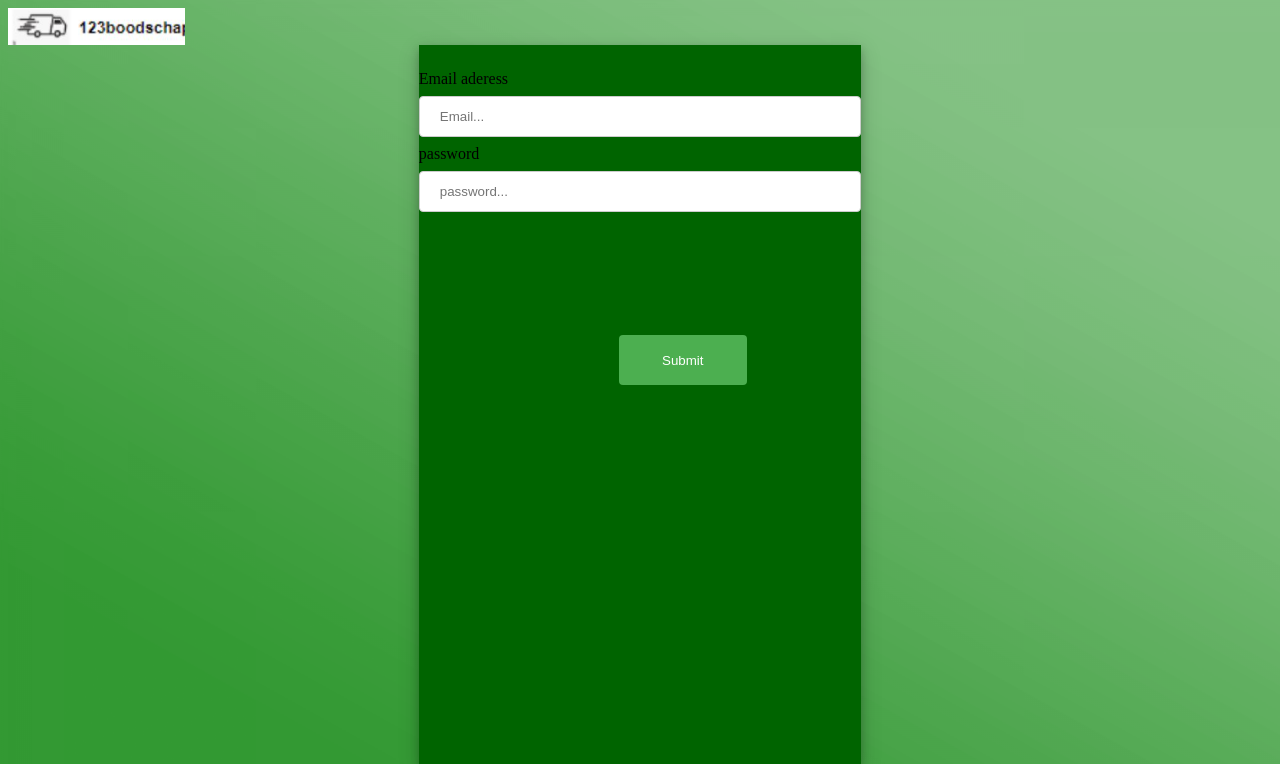
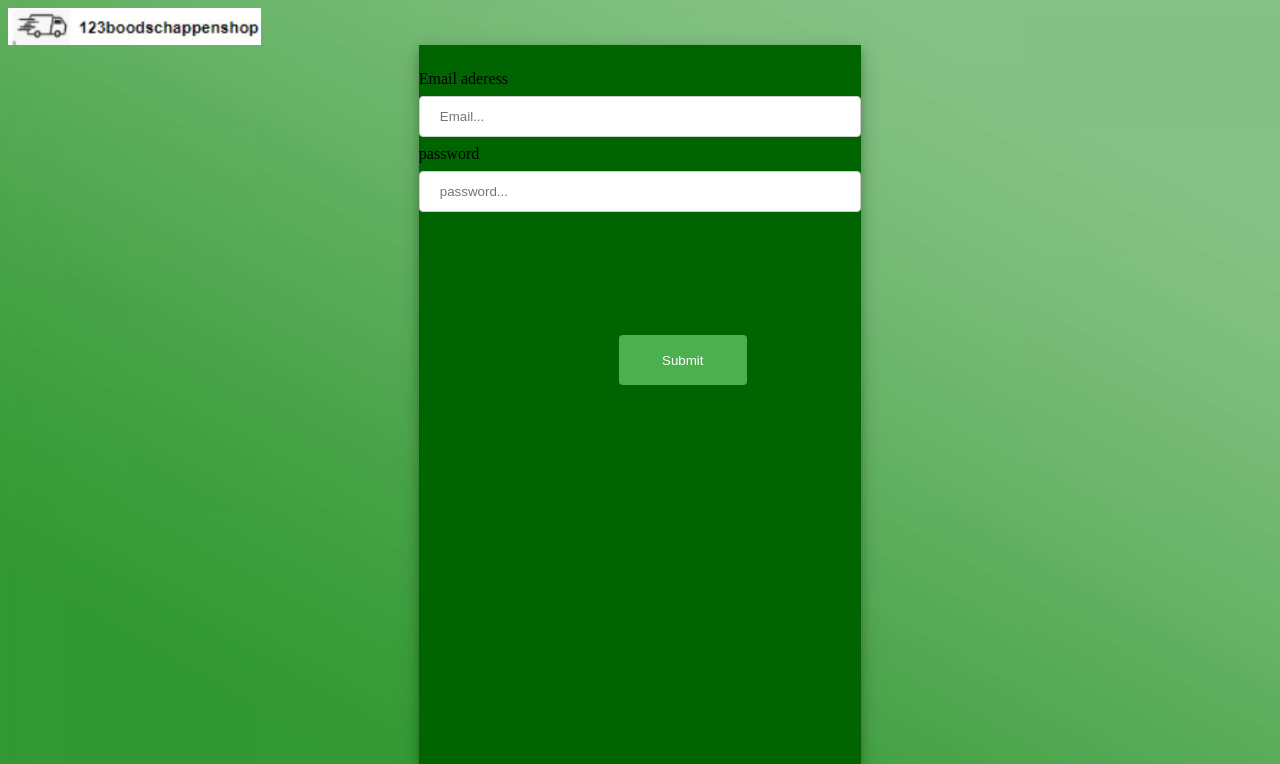
Before and after one commit to SuzanneB836/ALA, a PHP site: page / in a window 1280 px wide. Shown: the top 764 px of the page. Run offline with PHP 8.4, Linux system fonts and the light colour scheme.

Commit message:
fixed logo

```diff
--- a/css/styleLogin.css
+++ b/css/styleLogin.css
@@ -6,7 +6,7 @@ body{
 
 .foto {
     background-image: url(../image.png);
-    width: 14%;
+    width: 20%;
     min-height: 37px;
     background-size: cover;
 }
```
